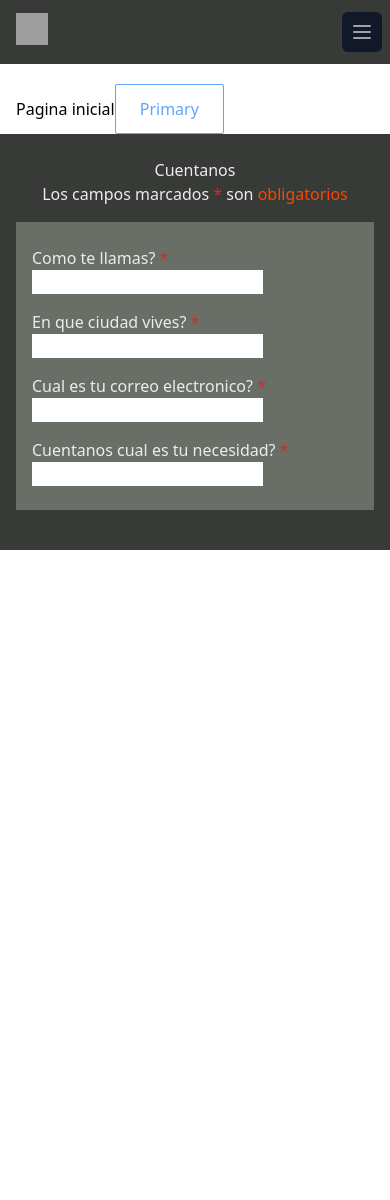
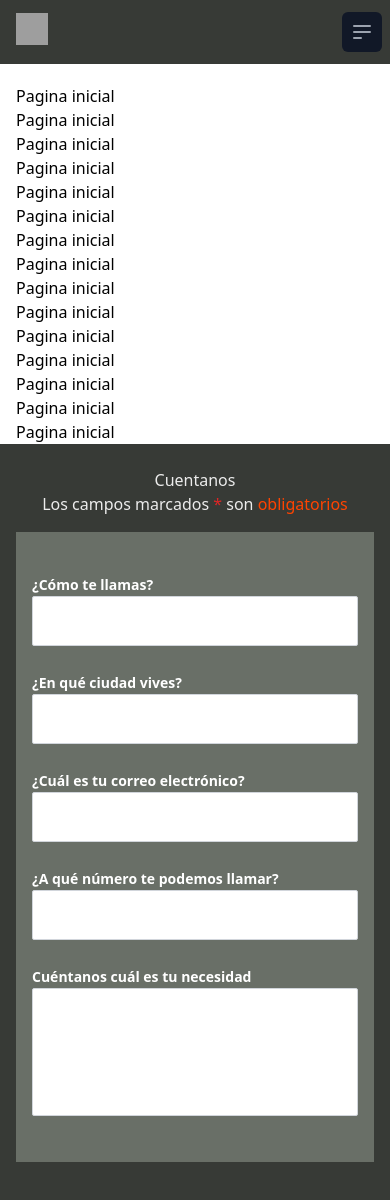
Before and after one commit to munaykiSoft/munaykisoft, a Next.js app: page / in a window 390 px wide. Before the commit the page ends 844 px from the top, so only its background shows below. Built offline with nearby package versions, Linux system fonts and the light colour scheme; grey boxes are pictures that could not be loaded.

Commit message:
Formulario

```diff
--- a/components/Footer/Footer.js
+++ b/components/Footer/Footer.js
@@ -1,4 +1,8 @@
-import React from 'react'
+import React from 'react';
+import { FormGroup } from '../components/FormGroup';
+import { InputGroup } from '../components/InputGroup';
+import { TextareaGroup } from '../components/TextareaGroup';
+
 
 export const Footer = () => {
     return (
@@ -8,28 +12,20 @@ export const Footer = () => {
                 <p className="text-terciary text-center">Los campos marcados <span className="text-red-600"> * </span> son <span className="text-primary"> obligatorios </span></p>
             </div>
 
-            <div className="row m-4 py-4 bg-quarter-300">
-                <div >
-                    <div className="col flex-wrap mx-4 py-2">
-                        <label className="text-terciary"> Como te llamas? <span className="text-red-600">*</span></label>
-                        <input></input>
-                    </div>
-                    <div className="col flex-wrap mx-4 py-2">
-                        <label className="text-terciary"> En que ciudad vives? <span className="text-red-600">*</span></label>
-                        <input></input>
-                    </div>
-                </div>
 
-                <div>
-                    <div className="col flex-wrap mx-4 py-2">
-                        <label className="text-terciary"> Cual es tu correo electronico? <span className="text-red-600">*</span></label>
-                        <input ></input>
-                    </div>
-                    <div className="col flex-wrap mx-4 py-2">
-                        <label className="text-terciary"> Cuentanos cual es tu necesidad? <span className="text-red-600">*</span></label>
-                        <input></input>
-                    </div>
-                </div>
+            <div className="row m-4 p-4 bg-quarter-300">
+                <FormGroup horizontal>
+                    <InputGroup label="¿Cómo te llamas?" type="text" color="text-white" bold/>
+                    <InputGroup label="¿En qué ciudad vives?" type="text" color="text-white" bold/>
+                </FormGroup>
+                <FormGroup horizontal>
+                    <InputGroup label="¿Cuál es tu correo electrónico?" type="text" color="text-white" bold/>
+                    <InputGroup label="¿A qué número te podemos llamar?" type="text" color="text-white" bold/>
+                </FormGroup>
+                <FormGroup>
+                    <TextareaGroup label="Cuéntanos cuál es tu necesidad" color="text-white" bold/>
+                </FormGroup>
+
             </div>
 
         </footer>
--- a/components/Header/Header.js
+++ b/components/Header/Header.js
@@ -1,13 +1,14 @@
-import React, { useState } from 'react'
+import React, { createRef, useState } from 'react'
 import { Transition } from '@headlessui/react';
 import Image from 'next/image';
-import {NavLink} from './NavLink';
+import { NavLink } from './NavLink';
 
 
 
 export const Header = () => {
 
     const [isOpen, setIsOpen] = useState(false);
+    const ref = createRef();
 
     return (
         <nav className="bg-quarter">
@@ -54,21 +55,24 @@ export const Header = () => {
                         >
                             <span className="sr-only">Open main menu</span>
                             {!isOpen ? (
-                                <svg
-                                    className="block h-6 w-6"
-                                    xmlns="http://www.w3.org/2000/svg"
-                                    fill="none"
-                                    viewBox="0 0 24 24"
-                                    stroke="currentColor"
-                                    aria-hidden="true"
-                                >
-                                    <path
-                                        strokeLinecap="round"
-                                        strokeLinejoin="round"
-                                        strokeWidth="2"
-                                        d="M4 6h16M4 12h16M4 18h16"
-                                    />
+                                <svg className="w-6 h-6" fill="none" stroke="currentColor" viewBox="0 0 24 24" xmlns="http://www.w3.org/2000/svg">
+                                    <path strokeLinecap="round" strokeLinejoin="round" strokeWidth="2" d="M4 6h16M4 12h16M4 18h7"></path>
                                 </svg>
+                                // <svg
+                                //     className="block h-6 w-6"
+                                //     xmlns="http://www.w3.org/2000/svg"
+                                //     fill="none"
+                                //     viewBox="0 0 24 24"
+                                //     stroke="currentColor"
+                                //     aria-hidden="true"
+                                // >
+                                //     <path
+                                //         strokeLinecap="round"
+                                //         strokeLinejoin="round"
+                                //         strokeWidth="2"
+                                //         d="M4 6h16M4 12h16M4 18h16"
+                                //     />
+                                // </svg>
                             ) : (
                                 <svg
                                     className="block h-6 w-6"
@@ -100,7 +104,7 @@ export const Header = () => {
                 leaveFrom="opacity-100 scale-100"
                 leaveTo="opacity-0 scale-95"
             >
-                {(ref) => (
+                {() => (
                     <div className="md:hidden" id="mobile-menu">
                         <div ref={ref} className="px-2 pt-2 pb-3 space-y-1 sm:px-3">
                             <a
--- /dev/null
+++ b/components/components/CheckboxGroup.js
@@ -0,0 +1,29 @@
+import React from 'react'
+
+export const CheckboxGroup = ({
+    className = '',
+    label = '',
+    name = '',
+    defaultChecked = false,
+    onChange = () => { },
+    ...newProps
+}) => {
+
+    const finalClass = `${className} appearance-none w-6 h-6 border border-gray-300 rounded-sm outline-none cursor-pointer checked:bg-blue-400`
+
+    return (
+        <div className="w-full flex items-center">
+            <input
+                type="checkbox"
+                name={name}
+                defaultChecked={defaultChecked}
+                onChange={e => onChange(e.currentTarget.checked)}
+                className={finalClass}
+                {...newProps}
+            />
+            <label className="ml-2 text-sm" htmlFor={name}>
+                {label}
+            </label>
+        </div>
+    )
+}
--- /dev/null
+++ b/components/components/FormGroup.js
@@ -0,0 +1,18 @@
+import React from 'react'
+
+export const FormGroup = ({
+    className = "",
+    horizontal = false,
+    children = null,
+    ...newProps
+}) => {
+    let finalClass = `${className} my-6`
+    if (horizontal) {
+        finalClass += ` grid grid-cols-1 gap-6 sm:mb-0 sm:gap-6 sm:grid-cols-${children.length}`;
+    }
+    return (
+        <div className={finalClass} {...newProps}>
+            {children}
+        </div>
+    )
+}
--- /dev/null
+++ b/components/components/InputGroup.js
@@ -0,0 +1,54 @@
+import React from 'react'
+
+export const InputGroup = ({
+    className = '',
+    label = '',
+    name = '',
+    type = 'text',
+    color = 'text-gray-600',
+    bold = false,
+    placeholder = '',
+    error = false,
+    errorText = '',
+    defaultValue = '',
+    description = '',
+    horizontal = false,
+    onChange = () => { },
+    ...newProps
+}) => {
+    const hasError = error || errorText;
+    const finalClass = `${className} w-full border border-gray-300 rounded-sm px-4 py-3 outline-none transition-colors duration-150 ease-in-out focus:border-blue-400 ${hasError && `border-red-600`
+        }`
+    return (
+        <div className={horizontal ? "sm:flex sm:items-center" : ""}>
+            {label && (
+                <label
+                    className={`text-sm ${ bold ? 'font-bold': '' } ${color} ${hasError && "text-red-600"} ${horizontal && "sm:w-24"
+                        }`}
+                    htmlFor={name}
+                >
+                    {label}
+                </label>
+            )}
+            <div className={horizontal ? "sm:flex-1" : ""}>
+                <input
+                    type={type}
+                    name={name}
+                    className={finalClass}
+                    placeholder={placeholder}
+                    defaultValue={defaultValue}
+                    onChange={e => onChange(e.currentTarget.value)}
+                    {...newProps}
+                />
+                {description && (
+                    <span className="mt-2 text-gray-600 text-xs">{description}</span>
+                )}
+                {errorText && (
+                    <div className="bg-red-200 mt-2 py-2 px-4 text-xs text-red-600 rounded-sm">
+                        {errorText}
+                    </div>
+                )}
+            </div>
+        </div>
+    )
+}
--- /dev/null
+++ b/components/components/TextareaGroup.js
@@ -0,0 +1,52 @@
+import React from 'react'
+
+export const TextareaGroup = ({
+    className = '',
+    label = '',
+    color = 'text-gray-600',
+    bold = false,
+    name = '',
+    placeholder = '',
+    error = false,
+    errorText = '',
+    defaultValue = '',
+    description = '',
+    resize = false,
+    onChange = () => { },
+    ...newProps
+}) => {
+
+    const hasError = error || errorText
+    let finalClass = `${className} w-full border border-gray-300 rounded-sm px-4 py-3 h-32 outline-none transition-colors duration-150 ease-in-out focus:border-blue-400 ${hasError && `border-red-600`
+        }`
+    if (!resize) finalClass += 'resize-none'
+
+    return (
+        <div>
+            {label && (
+                <label
+                    className={`text-sm ${ bold ? 'font-bold': ''} ${color} ${hasError && "text-red-600"}`}
+                    htmlFor={name}
+                >
+                    {label}
+                </label>
+            )}
+            <textarea
+                name={name}
+                className={finalClass}
+                placeholder={placeholder}
+                defaultValue={defaultValue}
+                onChange={e => onChange(e.currentTarget.value)}
+                {...newProps}
+            ></textarea>
+            {description && (
+                <span className="mt-2 text-gray-600 text-xs">{description}</span>
+            )}
+            {errorText && (
+                <div className="bg-red-200 mt-2 py-2 px-4 text-xs text-red-600 rounded-sm">
+                    {errorText}
+                </div>
+            )}
+        </div>
+    )
+}
--- a/pages/index.js
+++ b/pages/index.js
@@ -1,15 +1,36 @@
-import { Button } from '../components/components/Button';
-
-
 export default function Home() {
   return (
     <>
       Pagina inicial
-      <Button size="base" text="Primary" type="secondary" />
-      {/* <Button size="sm" text="Primary" />
-      <Button size="base" text="Primary" />
-      <Button size="lg" text="Primary" />
-      <Button size="xl" text="Primary" /> */}
+      <br/>
+      Pagina inicial
+      <br/>
+      Pagina inicial
+      <br/>
+      Pagina inicial
+      <br/>
+      Pagina inicial
+      <br/>
+      Pagina inicial
+      <br/>
+      Pagina inicial
+      <br/>
+      Pagina inicial
+      <br/>
+      Pagina inicial
+      <br/>
+      Pagina inicial
+      <br/>
+      Pagina inicial
+      <br/>
+      Pagina inicial
+      <br/>
+      Pagina inicial
+      <br/>
+      Pagina inicial
+      <br/>
+      Pagina inicial
+      <br/>
     </>
   )
 }
```
